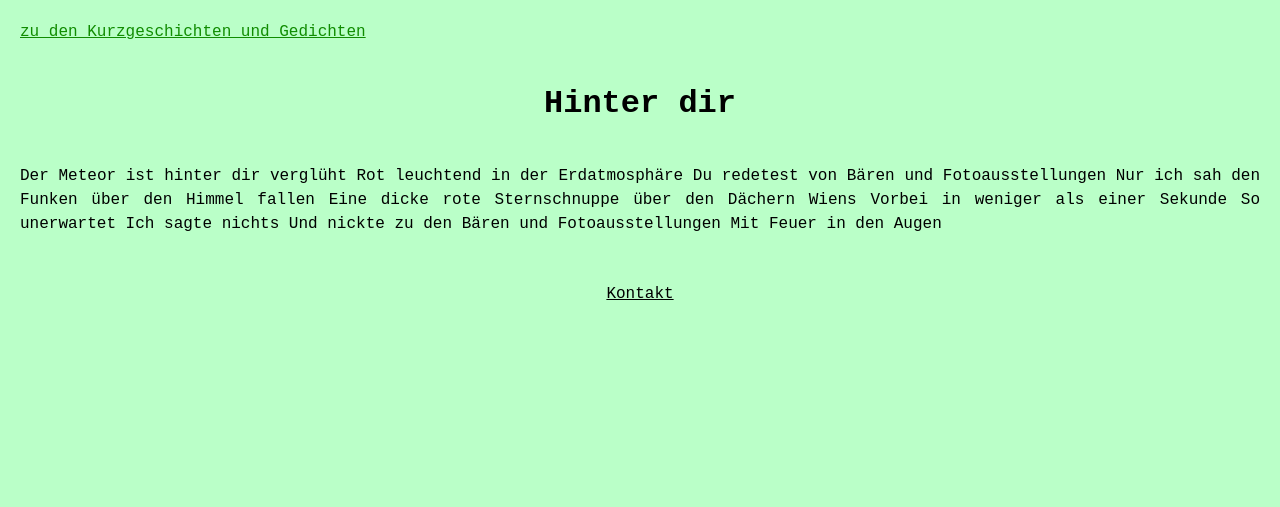
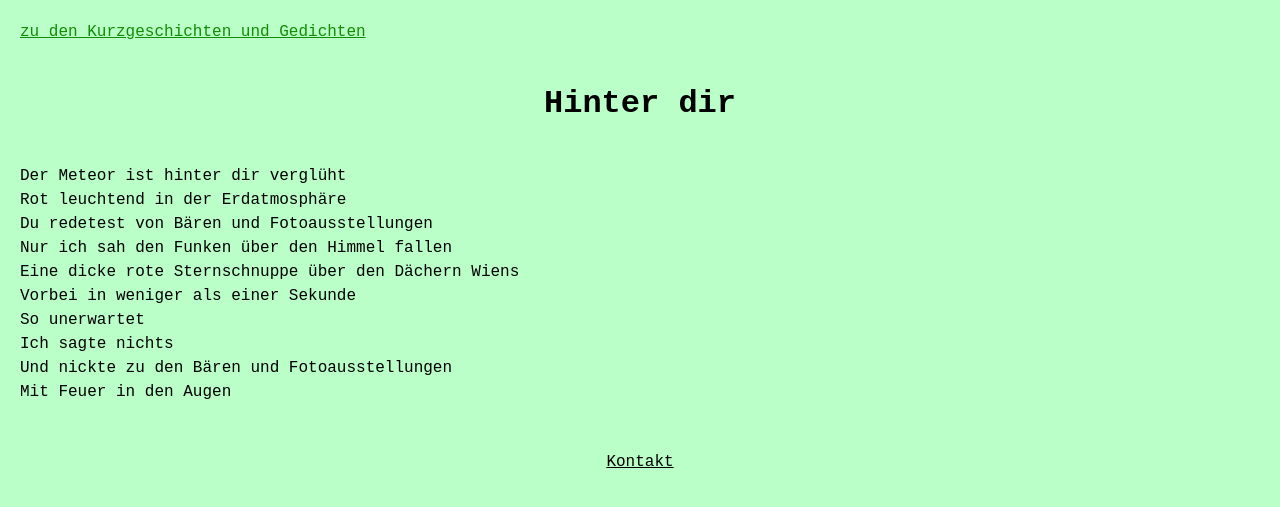
Before and after one commit to bananaboat-nat/lies-mich.com, a Jekyll site: the page built from _stories/hinter_dir.markdown, in a window 1280 px wide. Shown: the top 507 px of the page. Built offline with Jekyll 4.4.1, drawn with Linux system fonts in a browser that asks for light colours; part of the change alters nothing that is shown.

```diff
--- a/_config.yml
+++ b/_config.yml
@@ -32,6 +32,10 @@ collections:
     output: true
     permalink: /:name  # This sets the URL structure
 
+kramdown:
+  input: GFM
+  hard_wrap: true
+
 # Exclude from processing.
 # The following items will not be processed, by default.
 # Any item listed under the `exclude:` key here will be automatically added to
--- a/css/style.css
+++ b/css/style.css
@@ -52,6 +52,7 @@ li {
   flex-grow: 1;
   overflow-y: auto;
   text-align: justify;
+  max-width: 800px;
 }
 
 .back-button {
```
